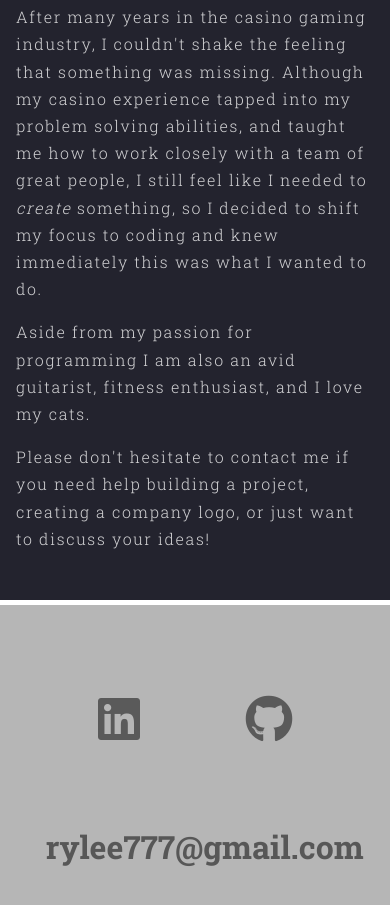
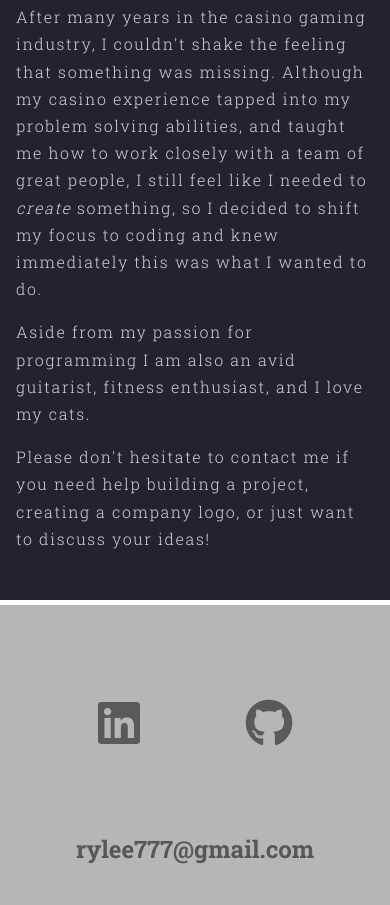
Before and after one commit to rylee816/portfolio_website, a website built with Parcel: page index.html in a window 390 px wide. Shown: the part 4928-5833 px from the top of the page. Built offline with nearby package versions, Linux system fonts and the light colour scheme.

Commit message:
change contact-text email link font size to better fit small screens

```diff
--- a/style.css
+++ b/style.css
@@ -977,6 +977,10 @@ span.beats{
     .contact-text {
       width: 100%;
     }
+
+    .contact-text a {
+      font-size: 1.5rem;
+    }
   }
 
 
```
